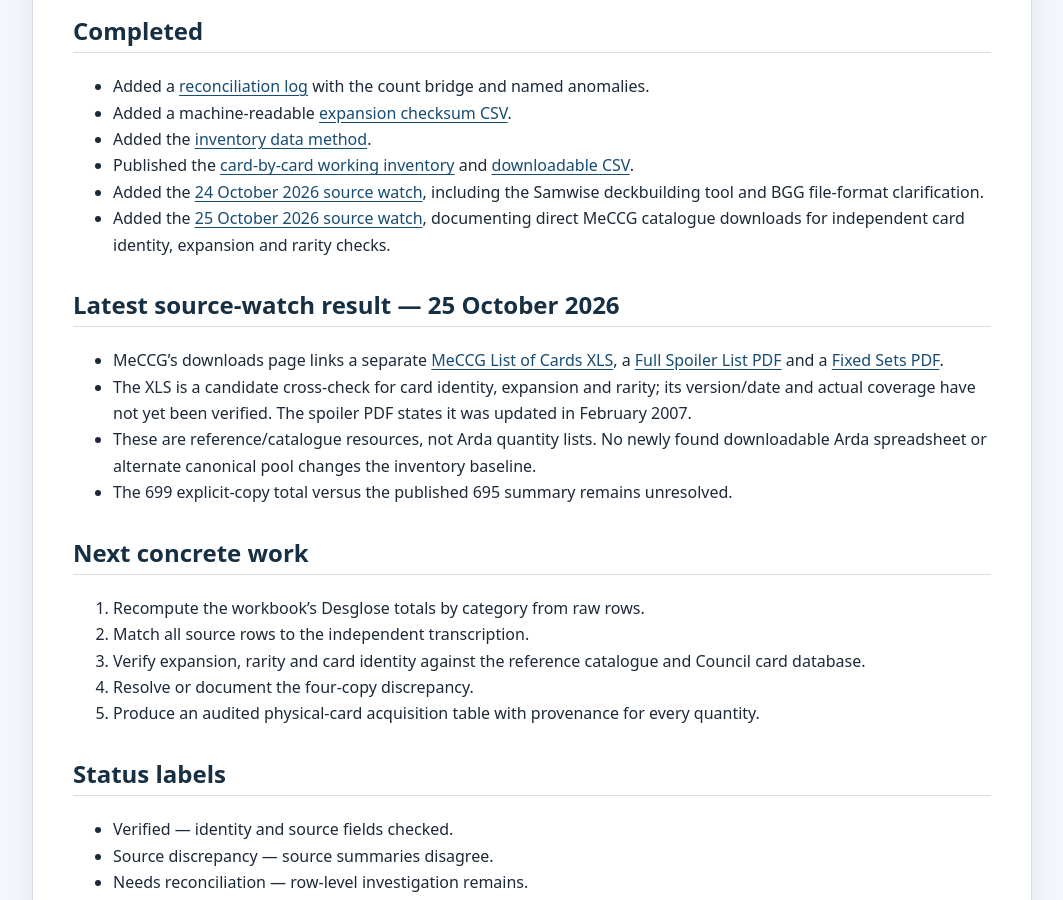
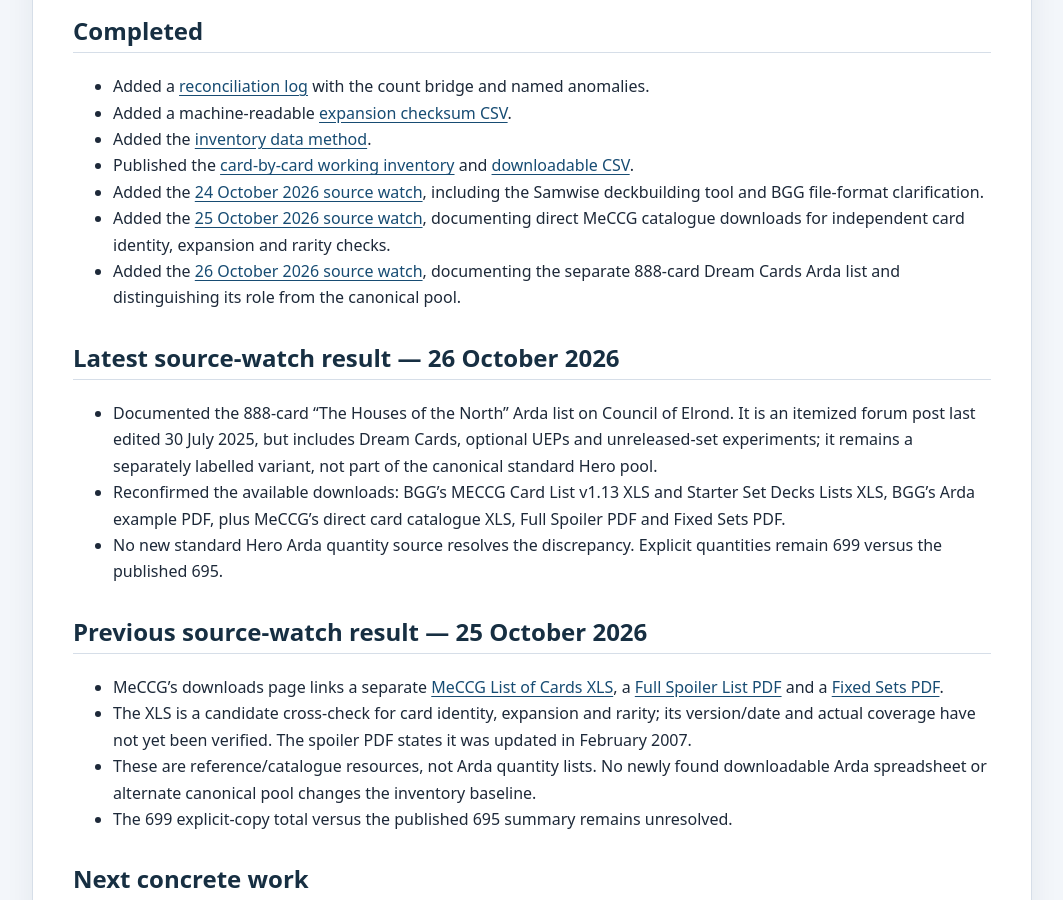
Before and after one commit to JamSpot/meccg-arda-master-database, a Jekyll site: the page built from docs/research-progress.md, in a window 1280 px wide and 900 px high, scrolled down 833 px. Shown: the whole window, without its empty margins (108-1171 px from the left). Built offline with Jekyll 4.4.1, drawn with Linux system fonts in a browser that asks for light colours; our own code applies the rules of GitHub Pages for plain Markdown files.

Commit message:
Update Arda research progress for 26 October

```diff
--- a/docs/research-progress.md
+++ b/docs/research-progress.md
@@ -20,8 +20,14 @@ The source spreadsheet has been extracted into a card-by-card working CSV. The c
 - Published the [card-by-card working inventory](card-inventory.html) and [downloadable CSV](../data/gandalf-gene-arda-card-inventory.csv).
 - Added the [24 October 2026 source watch](research-watch-2026-10-24.html), including the Samwise deckbuilding tool and BGG file-format clarification.
 - Added the [25 October 2026 source watch](research-watch-2026-10-25.html), documenting direct MeCCG catalogue downloads for independent card identity, expansion and rarity checks.
+- Added the [26 October 2026 source watch](research-watch-2026-10-26.html), documenting the separate 888-card Dream Cards Arda list and distinguishing its role from the canonical pool.
 
-## Latest source-watch result — 25 October 2026
+## Latest source-watch result — 26 October 2026
+- Documented the 888-card “The Houses of the North” Arda list on Council of Elrond. It is an itemized forum post last edited 30 July 2025, but includes Dream Cards, optional UEPs and unreleased-set experiments; it remains a separately labelled variant, not part of the canonical standard Hero pool.
+- Reconfirmed the available downloads: BGG's MECCG Card List v1.13 XLS and Starter Set Decks Lists XLS, BGG's Arda example PDF, plus MeCCG's direct card catalogue XLS, Full Spoiler PDF and Fixed Sets PDF.
+- No new standard Hero Arda quantity source resolves the discrepancy. Explicit quantities remain 699 versus the published 695.
+
+## Previous source-watch result — 25 October 2026
 - MeCCG's downloads page links a separate [MeCCG List of Cards XLS](https://meccg.es/meta/cards/list/MeCCG%20List%20of%20Cards.xls), a [Full Spoiler List PDF](https://meccg.es/meta/cards/MeCCG%20Full%20Spoiler%20List.pdf) and a [Fixed Sets PDF](https://meccg.es/meta/cards/list/Fixed%20Sets.pdf).
 - The XLS is a candidate cross-check for card identity, expansion and rarity; its version/date and actual coverage have not yet been verified. The spoiler PDF states it was updated in February 2007.
 - These are reference/catalogue resources, not Arda quantity lists. No newly found downloadable Arda spreadsheet or alternate canonical pool changes the inventory baseline.
```
